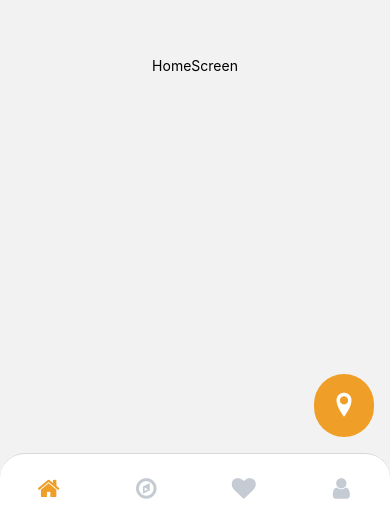
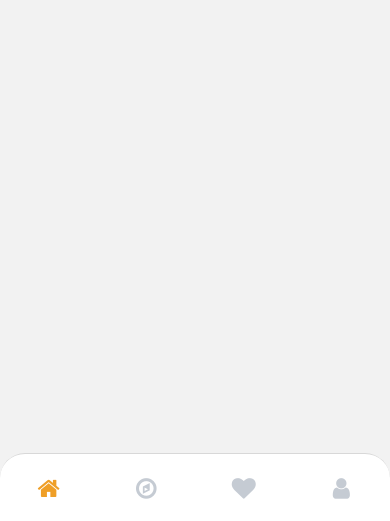
Before and after one commit to UbaDev/cook-restaurants, a React Native app: screen /Home1 in a window 390 px wide. Shown: the part 323-844 px from the top of the page. Built offline with nearby package versions, Linux system fonts and the light colour scheme.

Commit message:
Test de la API

```diff
--- a/package.json
+++ b/package.json
@@ -12,6 +12,7 @@
     "@expo-google-fonts/montserrat": "^0.2.3",
     "@expo/react-native-action-sheet": "^4.0.1",
     "@expo/vector-icons": "^13.0.0",
+    "@googlemaps/react-wrapper": "^1.1.35",
     "@react-native-async-storage/async-storage": "1.18.2",
     "@react-native-masked-view/masked-view": "0.2.9",
     "@react-navigation/bottom-tabs": "^6.3.2",
@@ -36,6 +37,7 @@
     "react-native-awesome-alerts": "^2.0.0",
     "react-native-elements": "^3.4.2",
     "react-native-gesture-handler": "~2.12.0",
+    "react-native-google-places-autocomplete": "^2.5.6",
     "react-native-pager-view": "6.2.0",
     "react-native-paper": "^4.12.5",
     "react-native-reanimated": "~3.3.0",
--- a/src/screens/HomeScreen.js
+++ b/src/screens/HomeScreen.js
@@ -1,7 +1,11 @@
-import { StyleSheet, Text, View, TouchableOpacity } from "react-native";
-import React from "react";
+import { StyleSheet, Text, View, TouchableOpacity, TextInput, ScrollView } from "react-native";
+import React, { useState, useEffect } from "react";
 import { Icon } from "react-native-elements";
 import { useNavigation } from "@react-navigation/native";
+import { GooglePlacesAutocomplete } from 'react-native-google-places-autocomplete'
+
+// Set the API key
+// GooglePlacesAutocomplete.setAPIKey('AIzaSyAiXx54r-yAJ4Z-rHbzmJZFl-JbwipjJwI');
 
 export default function HomeScreen() {
   const navigation = useNavigation();
@@ -9,25 +13,21 @@ export default function HomeScreen() {
   const goToMaps = () => {
     navigation.navigate("SearchMapStack");
   }
+
+
   return (
-    <View style={{ flex: 1, justifyContent: "center", alignItems: "center" }}>
-      <Text>HomeScreen</Text>
-
-      <TouchableOpacity
-        style={styles.floatingButton}
-        onPress={() => {
-          goToMaps();
+      <GooglePlacesAutocomplete
+        placeholder="Ingresa restaurante, bar, etc."
+        onPress={(data, details = null) => {
+          // 'details' is provided when fetchDetails = true
+          console.log('Buscando datos...');
+          console.log(data, details);
         }}
-      >
-        <Icon
-          name="location-pin"
-          type="entypo"
-          color="white"
-          size={30}
-          style={styles.icon}
-        />
-      </TouchableOpacity>
-    </View>
+        query={{ key: 'AIzaSyAiXx54r-yAJ4Z-rHbzmJZFl-JbwipjJwI', language: 'en', region: 'mx', types: ['restaurant'] }}
+        fetchDetails={true}
+        onFail={error => console.log(error)}
+        onNotFound={() => console.log('no results')}
+      />
   );
 }
 
```
Also changed, not shown: src/utils/constants.js (added, +8 -0 lines), 1 other file (tests, documents, lock files or other folders).
